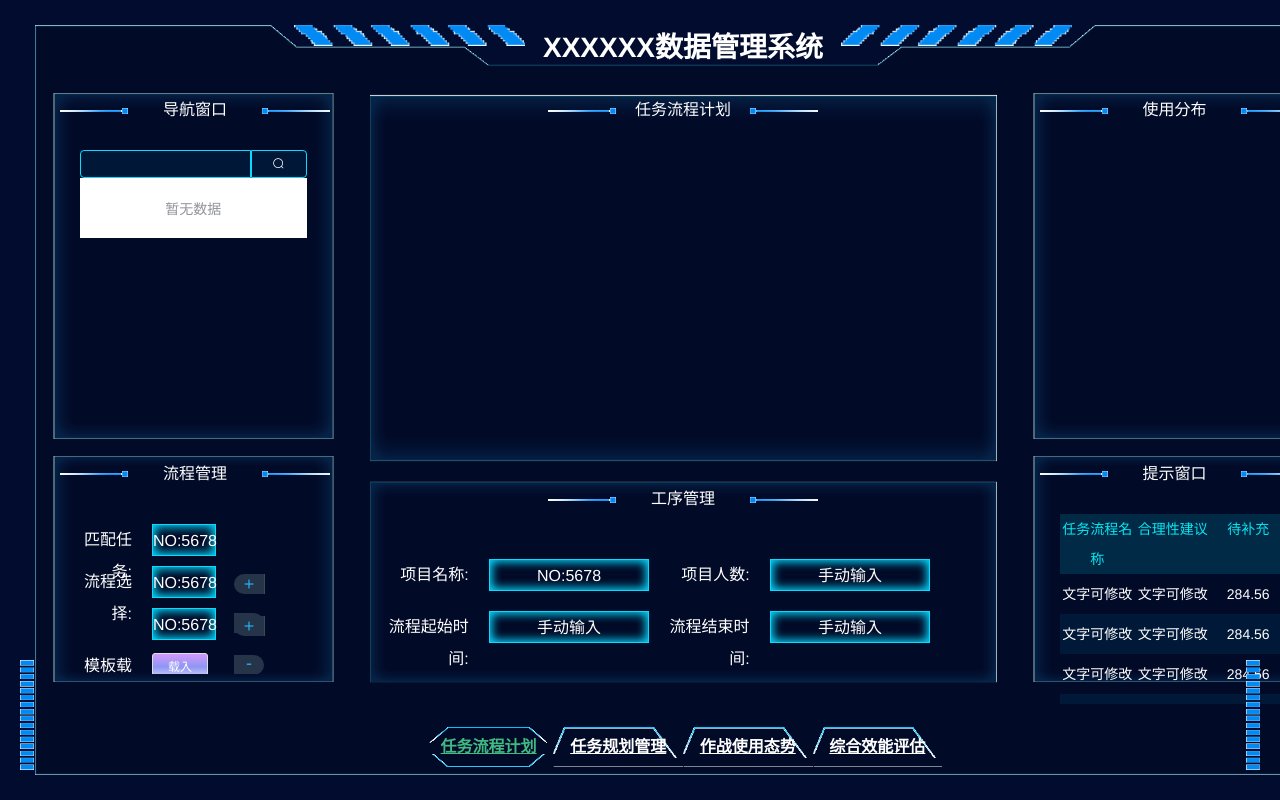
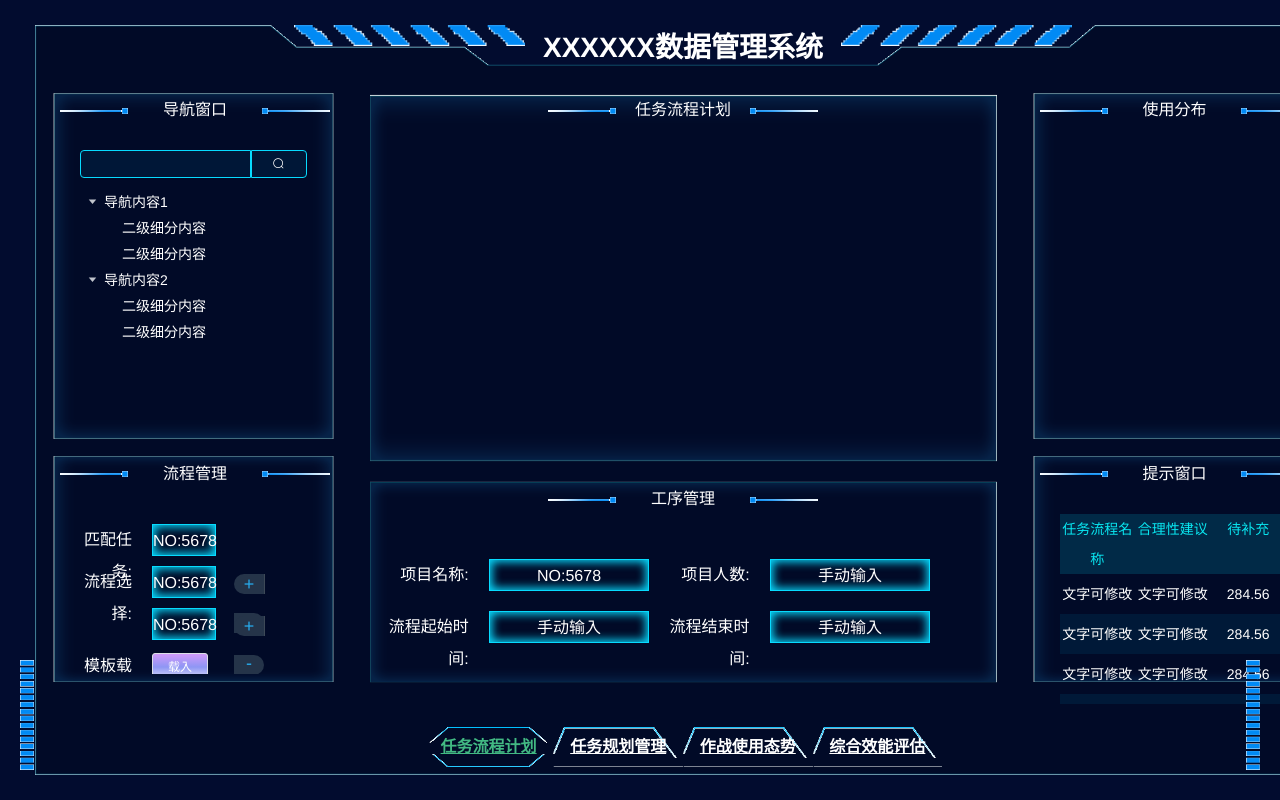
Before and after one commit to yxp1995/mission, a Vue app: page /taskFlowPlan in a window 1280 px wide. Shown: the top 800 px of the page. Built offline with nearby package versions, Linux system fonts and the light colour scheme.

Commit message:
树形结构样式调整

```diff
--- a/src/views/taskFlowPlan/navigation.vue
+++ b/src/views/taskFlowPlan/navigation.vue
@@ -62,7 +62,36 @@ export default {
           active: false,
         },
       ],
-      data: [],
+      data: [
+        {
+          id: "1",
+          label: "导航内容1",
+          children: [
+            {
+              id: "1-1",
+              label: "二级细分内容",
+            },
+            {
+              id: "1-2",
+              label: "二级细分内容",
+            },
+          ],
+        },
+        {
+          id: "2",
+          label: "导航内容2",
+          children: [
+            {
+              id: "2-1",
+              label: "二级细分内容",
+            },
+            {
+              id: "2-2",
+              label: "二级细分内容",
+            },
+          ],
+        },
+      ],
       defaultProps: {
         children: "children",
         label: "label",
@@ -134,4 +163,20 @@ export default {
   color: #fff;
   border: 1px solid #07dbff;
 }
+:deep(.el-tree) {
+  height: calc(100% - 48px);
+  color: #fff;
+  background: rgba(0, 0, 0, 0);
+  margin-top: 10px;
+  overflow: auto;
+  .el-tree-node__content {
+    &:hover {
+      background: #045274;
+    }
+  }
+  .el-tree-node.is-current > .el-tree-node__content {
+    background: #08dffe;
+    color: #fff;
+  }
+}
 </style>
```
